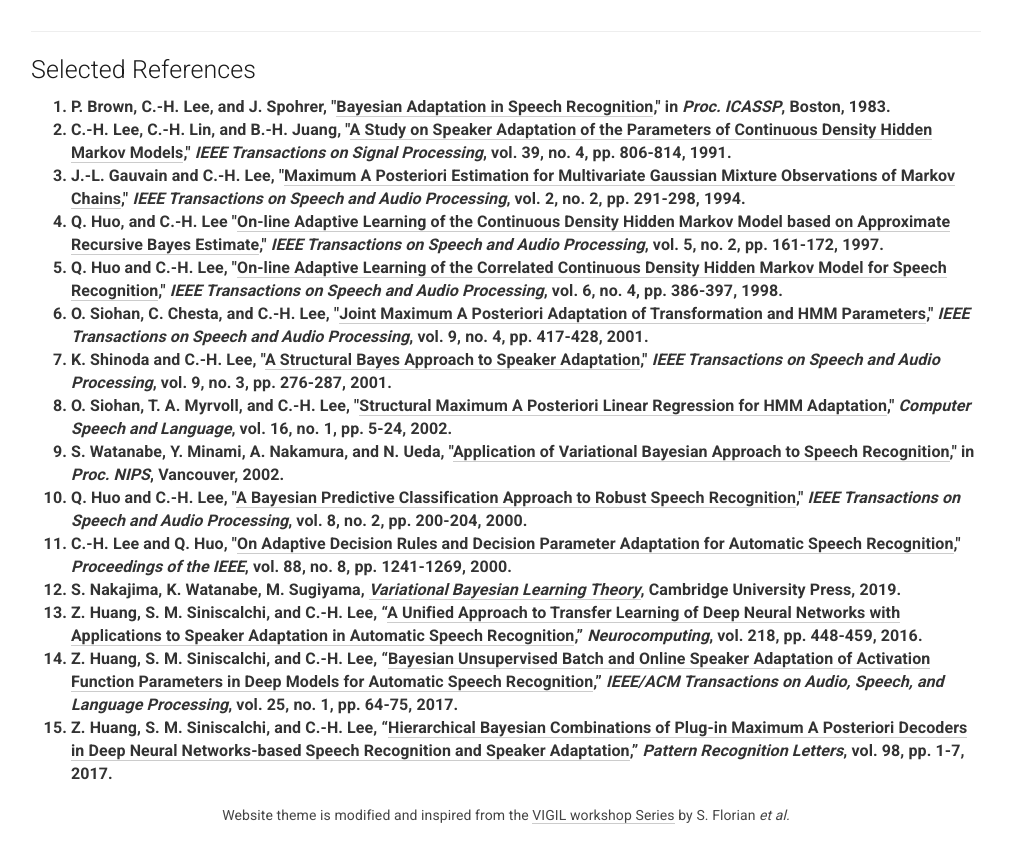
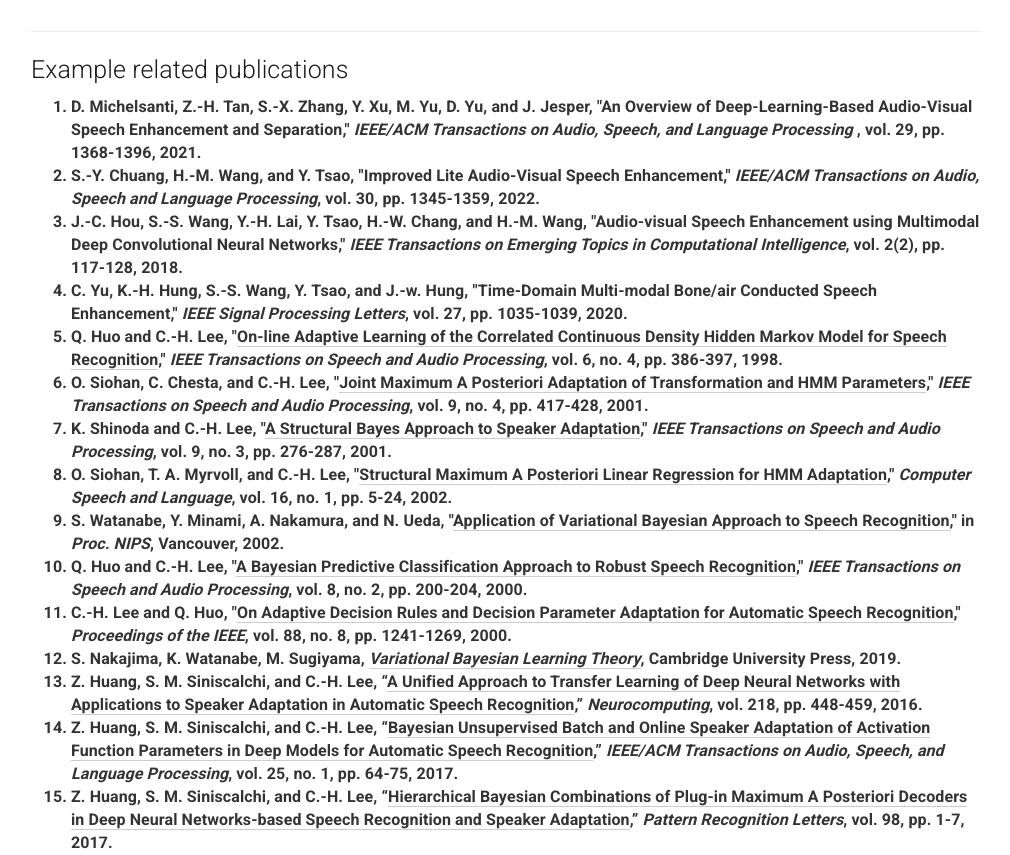
Before and after one commit to smlcitias/JSTSP2025-.github.io, a plain HTML site: page index.html in a window 1280 px wide. Shown: the part 4298-5153 px from the top of the page, without its empty margins (134-1144 px from the left). Drawn offline with Linux system fonts and the light colour scheme.

Commit message:
Update index.html

```diff
--- a/index.html
+++ b/index.html
@@ -455,7 +455,7 @@
 <hr />
 <div class="row" id="references">
 <div class="col-xs-12">
-<h2 pbzloc="142">Selected References</h2>
+<h2 pbzloc="142">Example related publications</h2>
 </div>
 </div>
 
@@ -466,19 +466,19 @@
 	<li>
 	<ul>
 -->
-		<li pbzloc="150"><span pbzloc="148">P. Brown, C.-H. Lee, and J. Spohrer, &quot;<a href="https://ieeexplore.ieee.org/document/1172084">Bayesian Adaptation in Speech Recognition</a>,&quot; in <em>Proc. </em><em pbzloc="147">ICASSP</em>, Boston, 1983.</span></li>
+		<li pbzloc="150"><span pbzloc="148">D. Michelsanti, Z.-H. Tan, S.-X. Zhang, Y. Xu, M. Yu, D. Yu, and J. Jesper, &quot;An Overview of Deep-Learning-Based Audio-Visual Speech Enhancement and Separation</a>,&quot; <em>IEEE/ACM Transactions on Audio, Speech, and Language Processing </em>, vol. 29, pp. 1368-1396, 2021.</span></li>
 <!--	</ul> -->
 
 <!--	<ul> -->
-		<li pbzloc="153"><span pbzloc="151">C.-H. Lee, C.-H. Lin, and B.-H. Juang, &quot;<a href="https://ieeexplore.ieee.org/document/80902">A Study on Speaker Adaptation of the Parameters of Continuous Density Hidden Markov Models</a>,&quot; <em>IEEE Transactions on Signal Processing</em>, vol. 39, no. 4, pp. 806-814, 1991.</span></li>
+		<li pbzloc="153"><span pbzloc="151">S.-Y. Chuang, H.-M. Wang, and Y. Tsao, &quot;Improved Lite Audio-Visual Speech Enhancement,&quot; <em>IEEE/ACM Transactions on Audio, Speech and Language Processing</em>, vol. 30, pp. 1345-1359, 2022.</span></li>
 <!--	</ul> -->
 
 <!--	<ul> -->
-		<li pbzloc="16"><span pbzloc="9">J.-L. Gauvain and C.-H. Lee, &quot;<a href="https://ieeexplore.ieee.org/document/279278">Maximum A Posteriori Estimation for Multivariate Gaussian Mixture Observations of Markov Chains</a>,&quot; <em>IEEE Transactions on Speech and Audio Processing</em>, vol. 2, no. 2, pp. 291-298, 1994.</span></li>
+		<li pbzloc="16"><span pbzloc="9">J.-C. Hou, S.-S. Wang, Y.-H. Lai, Y. Tsao, H.-W. Chang, and H.-M. Wang, &quot;Audio-visual Speech Enhancement using Multimodal Deep Convolutional Neural Networks,&quot; <em>IEEE Transactions on Emerging Topics in Computational Intelligence</em>, vol. 2(2), pp. 117-128, 2018.</span></li>
 <!--	</ul> -->
 
 <!--	<ul> -->
-		<li pbzloc="288"><span pbzloc="42">Q. Huo, and C.-H. Lee &quot;<a href="https://ieeexplore.ieee.org/document/554778">On-line Adaptive Learning of the Continuous Density Hidden Markov Model based on Approximate Recursive Bayes Estimate</a>,&quot; <em>IEEE Transactions on Speech and Audio Processing</em>, vol. 5, no. 2, pp. 161-172, 1997.</span></li>
+		<li pbzloc="288"><span pbzloc="42">C. Yu, K.-H. Hung, S.-S. Wang, Y. Tsao, and J.-w. Hung, &quot;Time-Domain Multi-modal Bone/air Conducted Speech Enhancement,&quot; <em>IEEE Signal Processing Letters</em>, vol. 27, pp. 1035-1039, 2020.</span></li>
 <!--	</ul> -->
 
 <!--	<ul> -->
```
